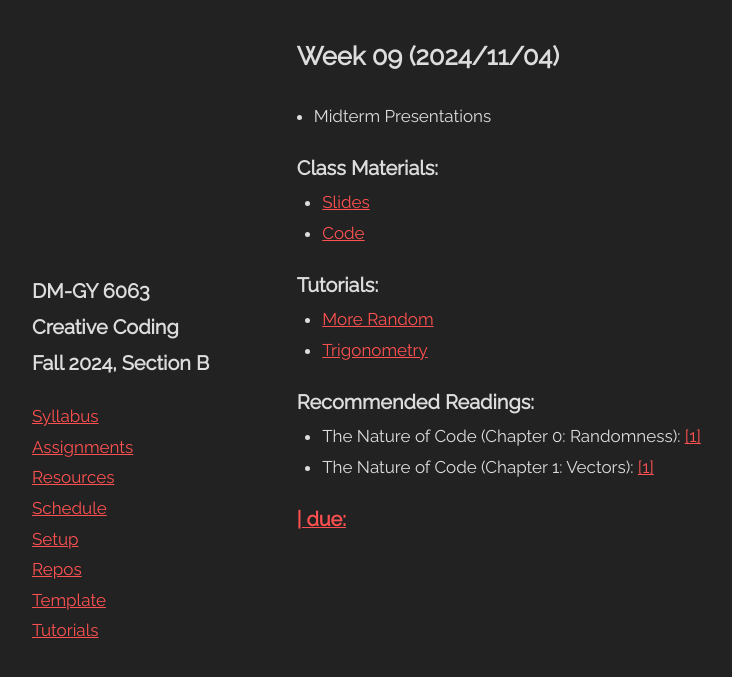
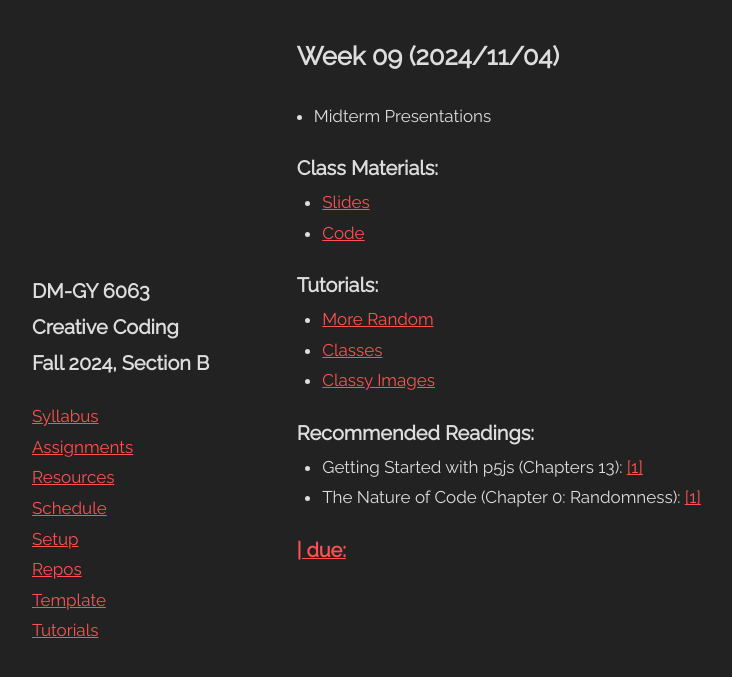
Before and after one commit to 6063B/6063B.github.io, a Jekyll site: the page built from _pages/week/09.md, in a window 1280 px wide. Shown: the top 677 px of the page, without its empty margins (36-768 px from the left). Built offline with Jekyll 4.4.1, drawn with Linux system fonts in a browser that asks for light colours.

Commit message:
deploy: DM-GY-6063-2024F-B/DM-GY-6063-2024F-B.github.io@396ea0d6028f2c29d7902b8ef5e31d3fabae0756

```diff
--- a/_pages/week/09.md
+++ b/_pages/week/09.md
@@ -8,19 +7,21 @@ class:
   - title: Slides
     url: ""
   - title: Code
-    url: https://github.com/DM-GY-6063-2024F-B/week08
+    url: https://github.com/DM-GY-6063-2024F-B/WK09
 tutorials:
   - title: More Random
     url: https://idmp5.github.io/creative-coding/more-random/
-  - title: Trigonometry
-    url: https://idmp5.github.io/creative-coding/vectors/
+  - title: Classes
+    url: https://idmp5.github.io/p5/classes/
+  - title: Classy Images
+    url: https://idmp5.github.io/projects/sprites/
 readings:
+  - title: Getting Started with p5js (Chapters 13)
+    urls:
+      - https://ebookcentral.proquest.com/lib/nyulibrary-ebooks/detail.action?docID=4333728
   - title: "The Nature of Code (Chapter 0: Randomness)"
     urls:
       - https://natureofcode.com/random/
-  - title: "The Nature of Code (Chapter 1: Vectors)"
-    urls:
-      - https://natureofcode.com/vectors/
 DSCT:
   - title: Sound
     urls:
```
Also changed, not shown: other parts of _pages/week/09.md (+0 -1 lines), README.md (+1 -1 lines), _pages/week/07.md (+1 -0 lines), _pages/week/10.md (+7 -6 lines).
